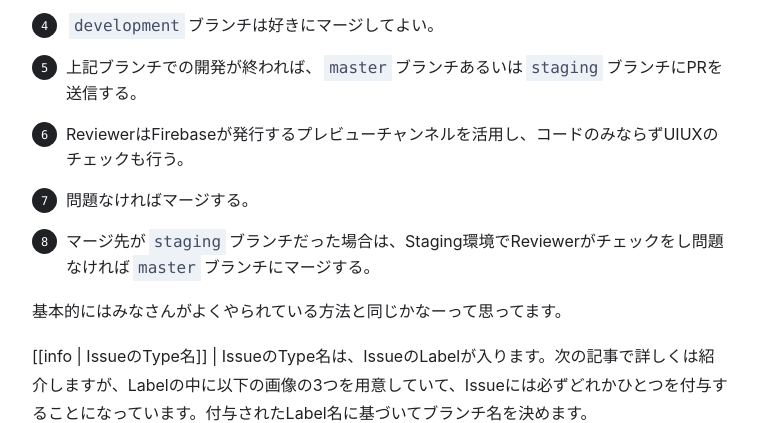
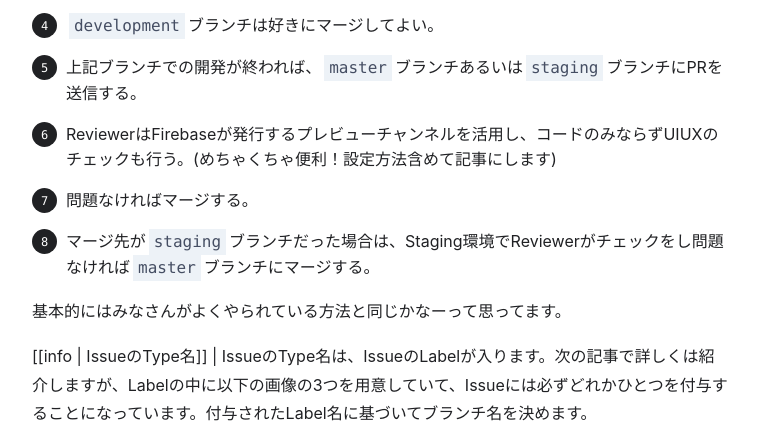
Before and after one commit to plusclass/devlog, a Gatsby site: page /team-mng-github/ in a window 1280 px wide. Shown: the part 1943-2366 px from the top of the page, without its empty margins (208-967 px from the left). Built offline with nearby package versions, Linux system fonts and the light colour scheme; Gatsby itself is replaced by a stand-in of ours.

Commit message:
Update index.md

```diff
--- a/content/blog/team-mng-github/index.md
+++ b/content/blog/team-mng-github/index.md
@@ -42,7 +42,7 @@ ogp: "ogp.jpg"
 3. 作業をするときは、必ずIssueを立てて、`(IssueのType名)/#(Issue番号)_(内容が端的に分かる英単語)`ブランチを`master`ブランチから切ってそこで作業をする。ex.)feature/#12_select_player (IssueのType名については後述)
 4. `development`ブランチは好きにマージしてよい。
 5. 上記ブランチでの開発が終われば、`master`ブランチあるいは`staging`ブランチにPRを送信する。
-6. ReviewerはFirebaseが発行するプレビューチャンネルを活用し、コードのみならずUIUXのチェックも行う。
+6. ReviewerはFirebaseが発行するプレビューチャンネルを活用し、コードのみならずUIUXのチェックも行う。(めちゃくちゃ便利！設定方法含めて記事にします)
 7. 問題なければマージする。
 8. マージ先が`staging`ブランチだった場合は、Staging環境でReviewerがチェックをし問題なければ`master`ブランチにマージする。
 
```
